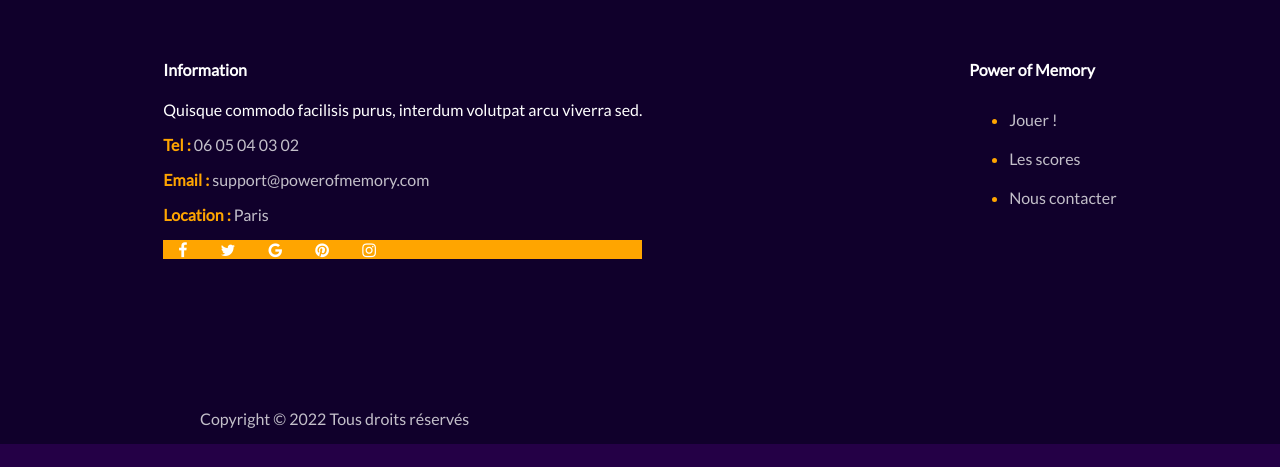
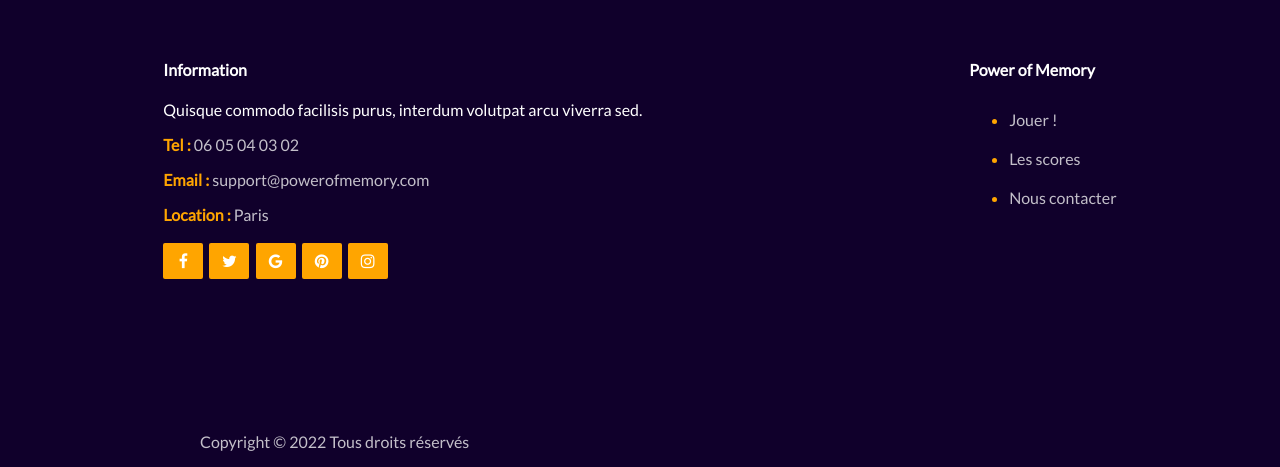
Before and after one commit to JeanFourest/Puissance_4, a PHP site: page /register.html in a window 1280 px wide; the page is wider, and only the part inside the window is pictured. Shown: the part 1088-1555 px from the top of that part. Before the commit the page ends 1532 px from the top of that part, so only its background shows below. Run offline with PHP 8.4, Linux system fonts and the light colour scheme.

Commit message:
Social icons working, finished register

```diff
--- a/assets/styles/register/footer.css
+++ b/assets/styles/register/footer.css
@@ -12,14 +12,19 @@
     color: rgba(255, 255, 255, 0.75);
 }
 
-.social {
-    background-color: #FFA500;
-    color: #FFA500;
-}
+.fa {
+    padding: 10px;
+    width: 20px;
+    text-align: center;
+    text-decoration: none;
+    margin: 3px 3px 3px 0;
+    border-radius: 2px;
+  }
 
-.social_logo {
-    padding: 0 15px 0 15px;
-}
+  .fa-twitter, .fa-facebook, .fa-google, .fa-pinterest, .fa-instagram {
+    background: #FFA500;
+    color: white;
+  }
 
 .bonus_nav {
     padding: 10px 0 10px 0;
--- a/register.html
+++ b/register.html
@@ -65,12 +65,12 @@
                     <p class="transparent"><strong class="orange">Email :</strong> support@powerofmemory.com</p>
                     <p class="transparent"><strong class="orange">Location :</strong> Paris</p>
                     <!--Lien vers les réseaux sociaux-->
-                    <div class="social">
-                        <a href="#" class="fa fa-facebook social_logo"></a>
-                        <a href="#" class="fa fa-twitter social_logo"></a>
-                        <a href="#" class="fa fa-google social_logo"></a>
-                        <a href="#" class="fa fa-pinterest social_logo"></a>
-                        <a href="#" class="fa fa-instagram social_logo"></a>
+                    <div>
+                        <a href="#" class="fa fa-facebook"></a>
+                        <a href="#" class="fa fa-twitter"></a>
+                        <a href="#" class="fa fa-google"></a>
+                        <a href="#" class="fa fa-pinterest"></a>
+                        <a href="#" class="fa fa-instagram"></a>
                     </div>
                 </article>
                 <!--Lien vers d'autres pages html-->
```
